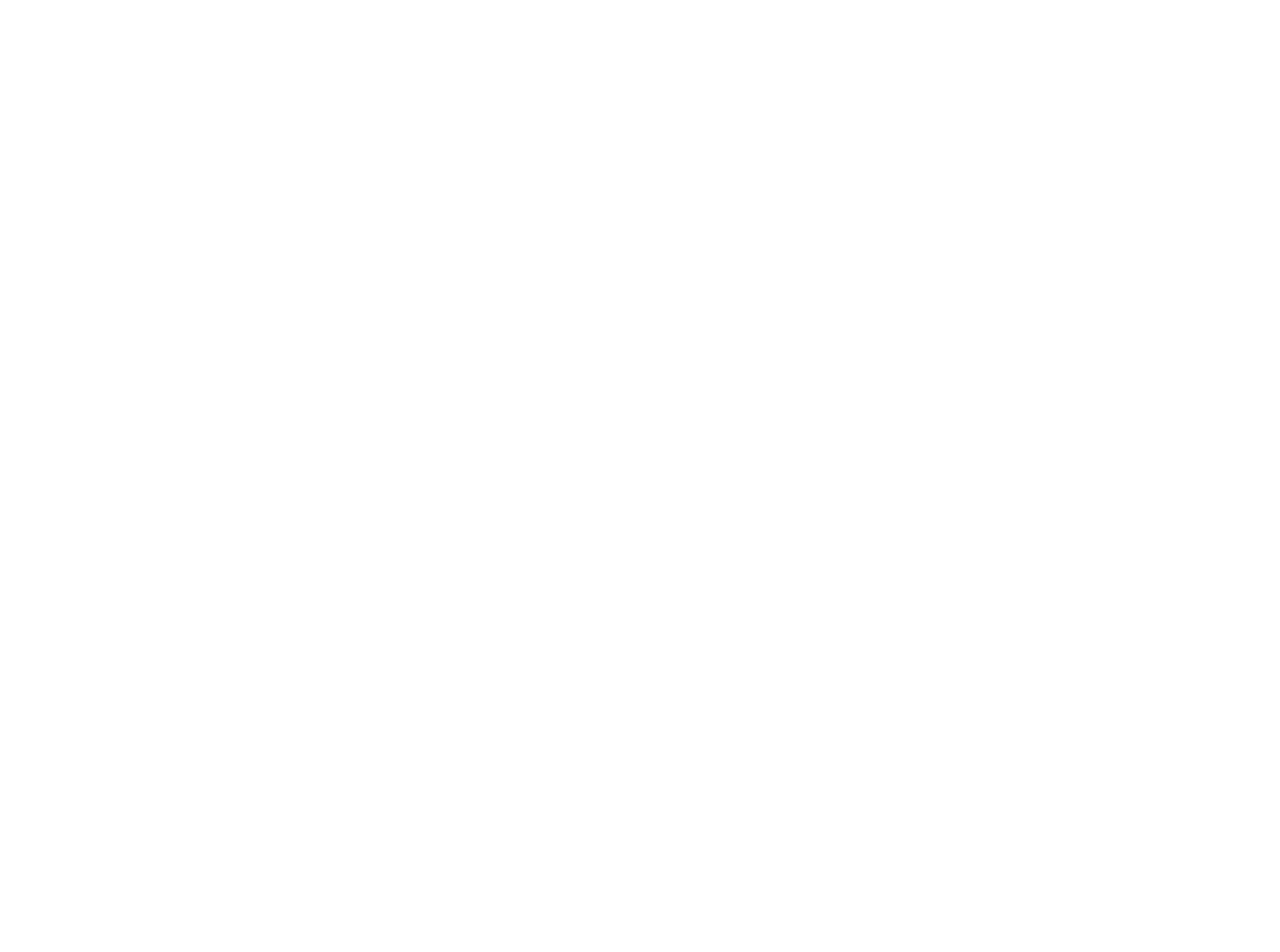
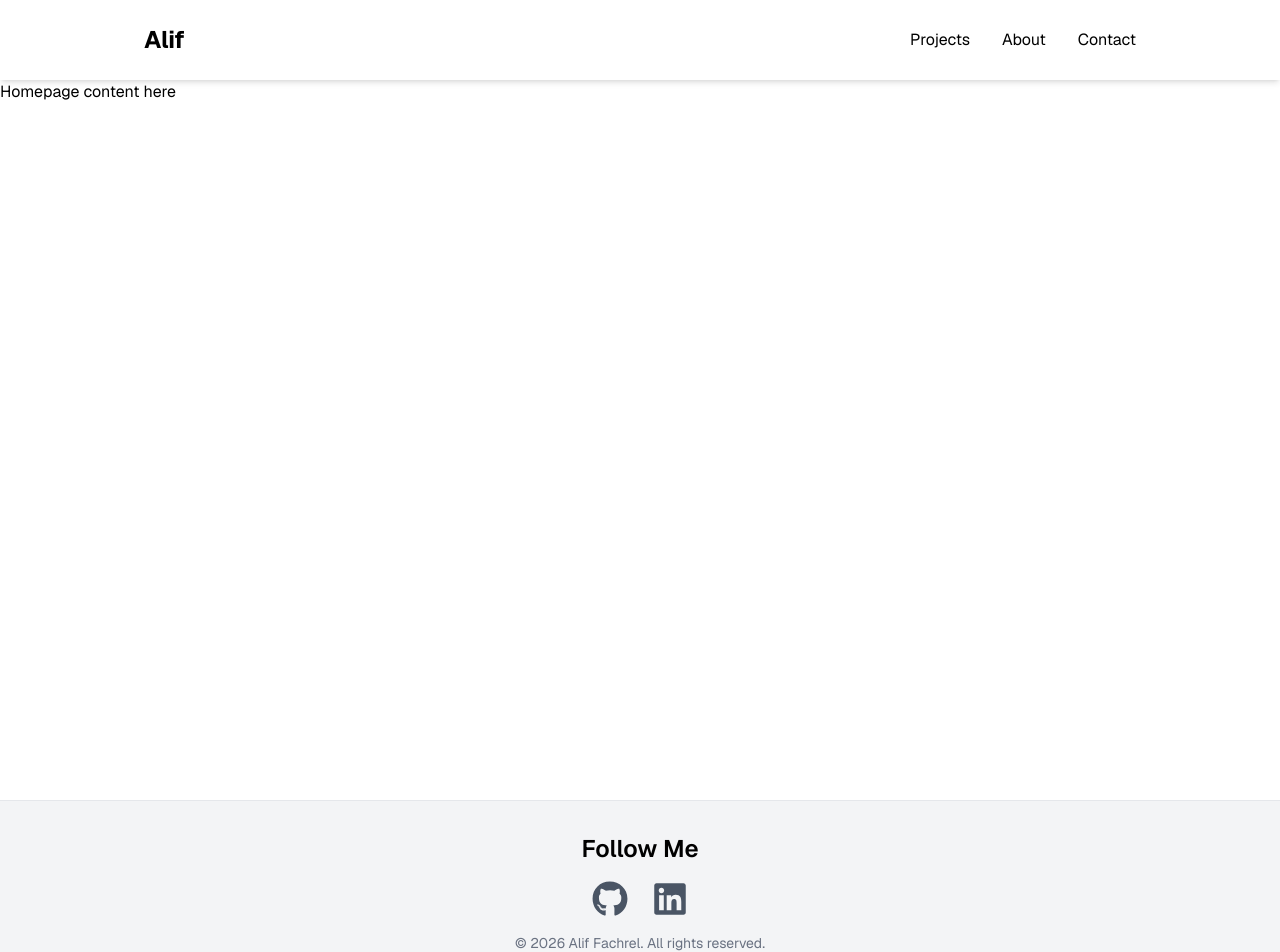
Before and after one commit to portgasalif/portofolio_Alfey, a Next.js app: page / in a window 1280 px wide. Shown: the top 952 px of the page. Before the commit the page ends 800 px from the top, so only its background shows below. Built offline with nearby package versions, Linux system fonts and the light colour scheme.

Commit message:
Add Navigation and Footer components to layout
Introduced Navigation and Footer components for consistent site structure and added them to the main layout. Updated homepage content and installed react-icons for social icons in the Footer.

```diff
--- a/app/layout.tsx
+++ b/app/layout.tsx
@@ -1,6 +1,8 @@
 import type { Metadata } from "next";
 import { Geist, Geist_Mono } from "next/font/google";
 import "./globals.css";
+import Navigation from "@/components/Navigation";
+import Footer from "@/components/Footer";
 
 const geistSans = Geist({
   variable: "--font-geist-sans",
@@ -27,7 +29,9 @@
       <body
         className={`${geistSans.variable} ${geistMono.variable} antialiased`}
       >
-        {children}
+        <Navigation />
+        <main className="min-h-screen pt-20">{children}</main>
+        <Footer />
       </body>
     </html>
   );
--- a/app/page.tsx
+++ b/app/page.tsx
@@ -1,3 +1,8 @@
+
 export default function Home() {
-  return <div></div>;
+  return (
+    <div>
+      <h1>Homepage content here</h1>
+    </div>
+  );
 }
--- /dev/null
+++ b/components/Footer.tsx
@@ -0,0 +1,32 @@
+import { FaGithub, FaLinkedin } from "react-icons/fa";
+
+export default function Footer() {
+  return (
+    <footer className="bg-gray-100 border-t border-gray-200">
+      <div className="max-w-5xl mx-auto px-4 py-8">
+        <h1 className="text-center text-2xl font-semibold mb-4">Follow Me</h1>
+        <div className="flex justify-center gap-6 mb-4">
+          <a
+            href="https://github.com/portgasalif"
+            target="_blank"
+            rel="noopener noreferrer"
+            className="text-gray-600 hover:text-gray-900 transition-colors"
+          >
+            <FaGithub size={36} />
+          </a>
+          <a
+            href="https://www.linkedin.com/in/alif-fachrel-anargya/"
+            target="_blank"
+            rel="noopener noreferrer"
+            className="text-gray-600 hover:text-gray-900 transition-colors"
+          >
+            <FaLinkedin size={36} />
+          </a>
+        </div>
+        <p className="text-center text-sm text-gray-500">
+          &copy; {new Date().getFullYear()} Alif Fachrel. All rights reserved.
+        </p>
+      </div>
+    </footer>
+  );
+}
--- /dev/null
+++ b/components/Navigation.tsx
@@ -0,0 +1,27 @@
+import Link from "next/link";
+
+export default function Navigation() {
+  return (
+    <nav className="fixed top-0 w-full bg-white shadow-md z-50">
+      <div className="max-w-5xl mx-auto px-4 ">
+        <div className="flex justify-between items-center py-6">
+          <Link href="/" className="text-2xl font-bold">
+            Alif
+          </Link>
+
+          <div className="flex gap-8">
+            <Link href="/projects" className="hover:text-blue-500">
+              Projects
+            </Link>
+            <Link href="/about" className="hover:text-blue-500">
+              About
+            </Link>
+            <Link href="/contact" className="hover:text-blue-500">
+              Contact
+            </Link>
+          </div>
+        </div>
+      </div>
+    </nav>
+  );
+}
--- a/package.json
+++ b/package.json
@@ -11,7 +11,8 @@
   "dependencies": {
     "next": "16.1.1",
     "react": "19.2.3",
-    "react-dom": "19.2.3"
+    "react-dom": "19.2.3",
+    "react-icons": "^5.5.0"
   },
   "devDependencies": {
     "@tailwindcss/postcss": "^4",
```
Also changed, not shown: 1 other file (tests, documents, lock files or other folders).
